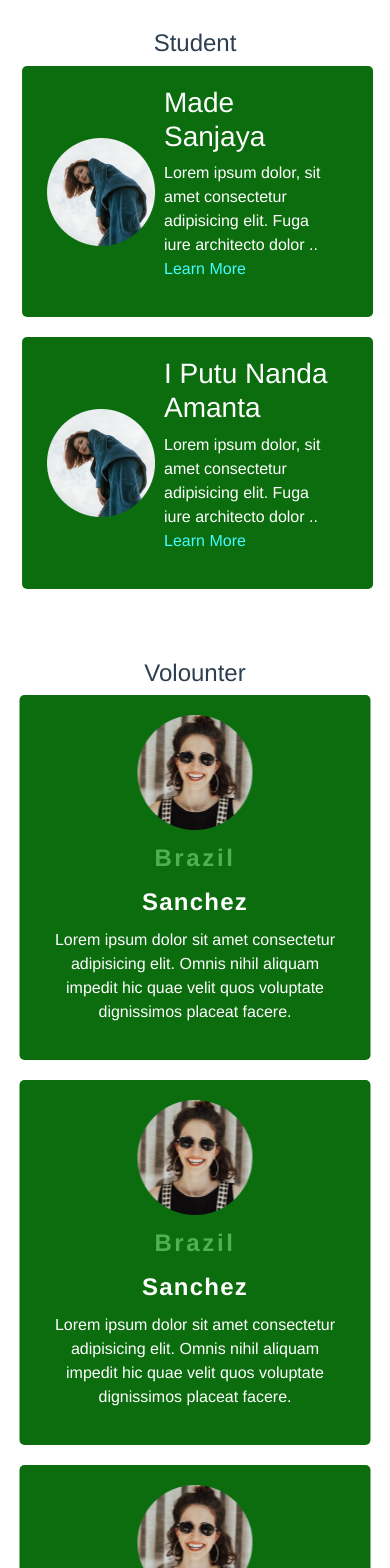
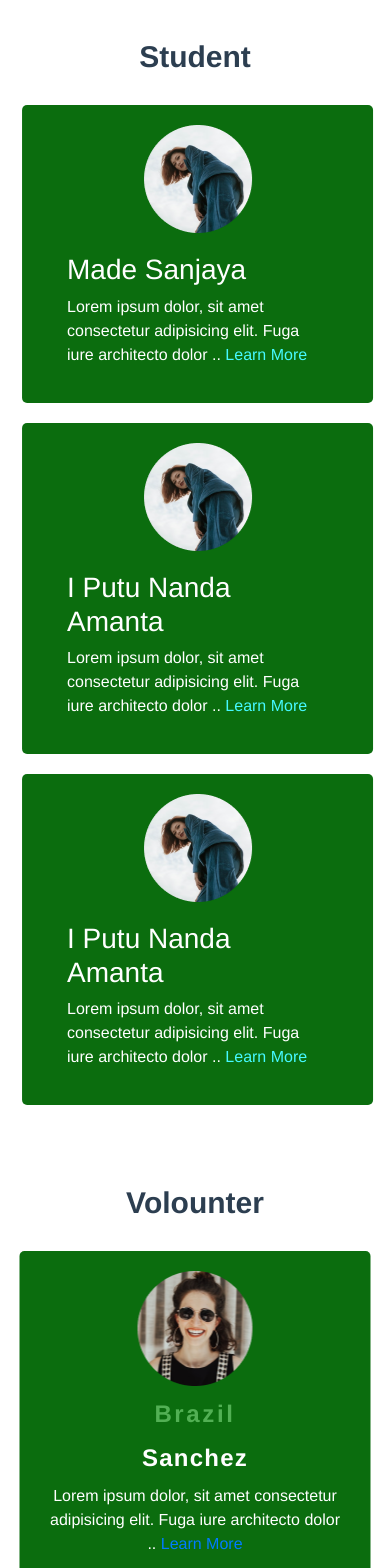
Before and after one commit to PutuRama/slukatcodingrama, a Vue app in the folder client/: page / in a window 390 px wide. Shown: the part 3940-5508 px from the top of the page. Built offline with nearby package versions, Linux system fonts and the light colour scheme.

Commit message:
fix home

```diff
--- a/client/src/views/Home.vue
+++ b/client/src/views/Home.vue
@@ -185,12 +185,12 @@
       <div class="student">
         <h4>Student</h4>
         <div class="row">
-          <div class="col-lg-6 col-md-6 col-sm-12">
+          <div class="col-lg-4 col-md-4 col-sm-12">
             <div class="row card-student">
-              <div class="col-4">
+              <div class="col-12">
                 <img src="../assets/img/p.png" alt="" />
               </div>
-              <div class="col-8">
+              <div class="col-12">
                 <h3>Made Sanjaya</h3>
                 <p>
                   Lorem ipsum dolor, sit amet consectetur adipisicing elit. Fuga
@@ -202,12 +202,29 @@
               </div>
             </div>
           </div>
-          <div class="col-lg-6 col-md-6 col-sm-12">
+          <div class="col-lg-4 col-md-4 col-sm-12">
             <div class="row card-student">
-              <div class="col-4">
+              <div class="col-12">
                 <img src="../assets/img/p.png" alt="" />
               </div>
-              <div class="col-8">
+              <div class="col-12">
+                <h3>I Putu Nanda Amanta</h3>
+                <p>
+                  Lorem ipsum dolor, sit amet consectetur adipisicing elit. Fuga
+                  iure architecto dolor ..
+                  <router-link to="/about/student"
+                    ><a>Learn More</a></router-link
+                  >
+                </p>
+              </div>
+            </div>
+          </div>
+          <div class="col-lg-4 col-md-4 col-sm-12">
+            <div class="row card-student">
+              <div class="col-12">
+                <img src="../assets/img/p.png" alt="" />
+              </div>
+              <div class="col-12">
                 <h3>I Putu Nanda Amanta</h3>
                 <p>
                   Lorem ipsum dolor, sit amet consectetur adipisicing elit. Fuga
@@ -230,9 +247,11 @@
               <h4>Brazil</h4>
               <h3>Sanchez</h3>
               <p>
-                Lorem ipsum dolor sit amet consectetur adipisicing elit. Omnis
-                nihil aliquam impedit hic quae velit quos voluptate dignissimos
-                placeat facere.
+                Lorem ipsum dolor, sit amet consectetur adipisicing elit. Fuga
+                iure architecto dolor ..
+                <router-link to="/about/volounteer"
+                  ><a>Learn More</a></router-link
+                >
               </p>
             </div>
           </div>
@@ -242,9 +261,11 @@
               <h4>Brazil</h4>
               <h3>Sanchez</h3>
               <p>
-                Lorem ipsum dolor sit amet consectetur adipisicing elit. Omnis
-                nihil aliquam impedit hic quae velit quos voluptate dignissimos
-                placeat facere.
+                Lorem ipsum dolor, sit amet consectetur adipisicing elit. Fuga
+                iure architecto dolor ..
+                <router-link to="/about/volounteer"
+                  ><a>Learn More</a></router-link
+                >
               </p>
             </div>
           </div>
@@ -254,9 +275,11 @@
               <h4>Brazil</h4>
               <h3>Sanchez</h3>
               <p>
-                Lorem ipsum dolor sit amet consectetur adipisicing elit. Omnis
-                nihil aliquam impedit hic quae velit quos voluptate dignissimos
-                placeat facere.
+                Lorem ipsum dolor, sit amet consectetur adipisicing elit. Fuga
+                iure architecto dolor ..
+                <router-link to="/about/volounteer"
+                  ><a>Learn More</a></router-link
+                >
               </p>
             </div>
           </div>
@@ -266,8 +289,53 @@
 
     <!-- Blog -->
     <div class="vid-article">
+      <div class="vid-article-content">
+        <div class="row">
+          <div class="col-lg-4 col-md-12 mb-4 mb-lg-0">
+            <img
+              src="https://mdbcdn.b-cdn.net/img/Photos/Horizontal/Nature/4-col/img%20(73).webp"
+              class="w-100 shadow-1-strong rounded mb-4"
+              alt="Boat on Calm Water"
+            />
 
+            <img
+              src="https://mdbcdn.b-cdn.net/img/Photos/Vertical/mountain1.webp"
+              class="w-100 shadow-1-strong rounded mb-4"
+              alt="Wintry Mountain Landscape"
+            />
           </div>
+
+          <div class="col-lg-4 mb-4 mb-lg-0">
+            <img
+              src="https://mdbcdn.b-cdn.net/img/Photos/Vertical/mountain2.webp"
+              class="w-100 shadow-1-strong rounded mb-4"
+              alt="Mountains in the Clouds"
+            />
+
+            <img
+              src="https://mdbcdn.b-cdn.net/img/Photos/Horizontal/Nature/4-col/img%20(73).webp"
+              class="w-100 shadow-1-strong rounded mb-4"
+              alt="Boat on Calm Water"
+            />
+          </div>
+
+          <div class="col-lg-4 mb-4 mb-lg-0">
+            <img
+              src="https://mdbcdn.b-cdn.net/img/Photos/Horizontal/Nature/4-col/img%20(18).webp"
+              class="w-100 shadow-1-strong rounded mb-4"
+              alt="Waves at Sea"
+            />
+
+            <img
+              src="https://mdbcdn.b-cdn.net/img/Photos/Vertical/mountain3.webp"
+              class="w-100 shadow-1-strong rounded mb-4"
+              alt="Yosemite National Park"
+            />
+          </div>
+        </div>
+      </div>
+    </div>
+    <br><br>
   </div>
 </template>
 
@@ -380,6 +448,7 @@ span.garis-hijau {
     padding: 0 5px !important;
   }
 }
+
 .column {
   display: flex;
   margin-bottom: 4%;
@@ -552,7 +621,14 @@ span.garis-hijau {
 
 .student,
 .valounter {
-  margin-top: 50px;
+  margin-top: 60px;
+}
+
+.student > h4,
+.valounter > h4 {
+  font-weight: bolder;
+  font-size: 30px;
+  margin-bottom: 30px;
 }
 .program-list-test h2 {
   font-weight: 900;
@@ -611,80 +687,14 @@ span.garis-hijau {
 }
 
 .card-student img {
-  position: absolute;
-  left: 50%;
-  top: 50%;
-  transform: translate(-50%, -50%);
+  position: relative;
+  margin-bottom: 20px;
 }
-
-.blog {
-  background-color: #f6fef5;
-  padding: 3% 0 3% 0;
-  margin-bottom: 5%;
+.vid-article {
+  margin-top: 100px;
 }
-.blog-text h5 {
-  font-weight: 900;
-  letter-spacing: 0.3em;
-  color: #0f700d;
-}
-.blog-picture {
-  max-height: 100%;
-  display: flex;
-  margin-top: 2%;
-  margin-left: 3%;
-  margin-right: 2%;
-  overflow-x: auto;
-}
-.blog-picture::-webkit-scrollbar {
-  width: 0;
-}
-.blog-picture .blog-icon {
-  min-width: 468px;
-  border-radius: 10px;
-  height: 485px;
-  text-align: center;
-  background-color: #047d02;
-  margin-right: 7%;
-  padding: 0 20px 0 20px;
-  justify-items: center;
-}
-.blog-picture .blog-icon > img {
-  width: 100%;
-  height: 10em;
-  margin-top: 5%;
-  justify-content: center;
-}
-.blog-picture .blog-icon p {
-  color: white;
-  text-align: left;
-}
-.blog-picture .blog-icon h5 {
-  color: white;
-  text-align: left;
-  font-size: 16px;
-  margin-top: 10%;
-  font-weight: 900;
-}
-.blog-picture .blog-icon .blog-span {
-  font-size: 13px;
-  color: #52b054;
-}
-.desc {
-  text-align: center;
-}
-
-.button-blog {
-  background: #047002;
-  border: white 1px solid;
-  padding: 12px 20px;
-  padding: 0.8% 2% 0.8% 2%;
-}
-.button-blog a {
-  text-decoration: none;
-  font-size: 18px;
-  color: white;
-  vertical-align: top;
-  padding: 2em 0 0 1em;
-  font-weight: 700;
+.vid-article-content {
+  max-width: 1000px;
+  margin: 0 auto;
 }
 </style>
```
Lines whose indentation alone changed are shown as unchanged.
